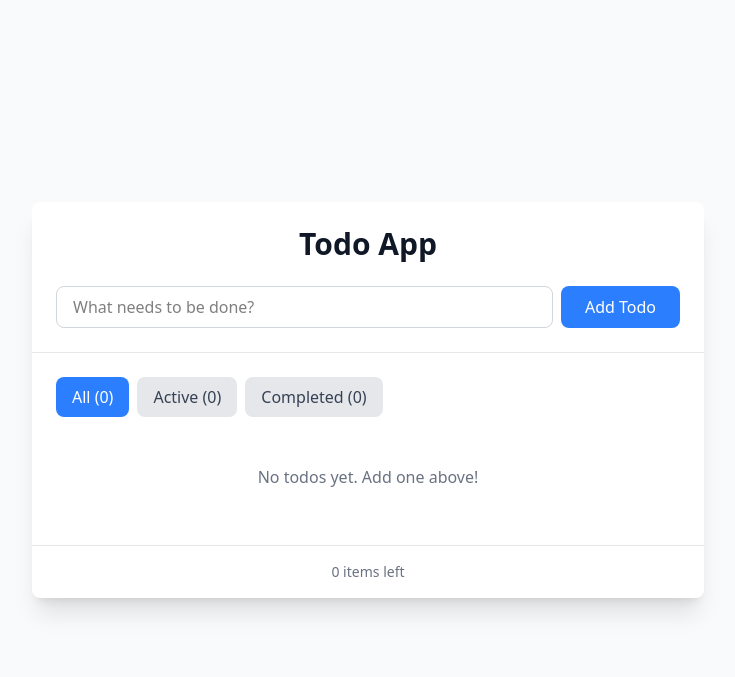
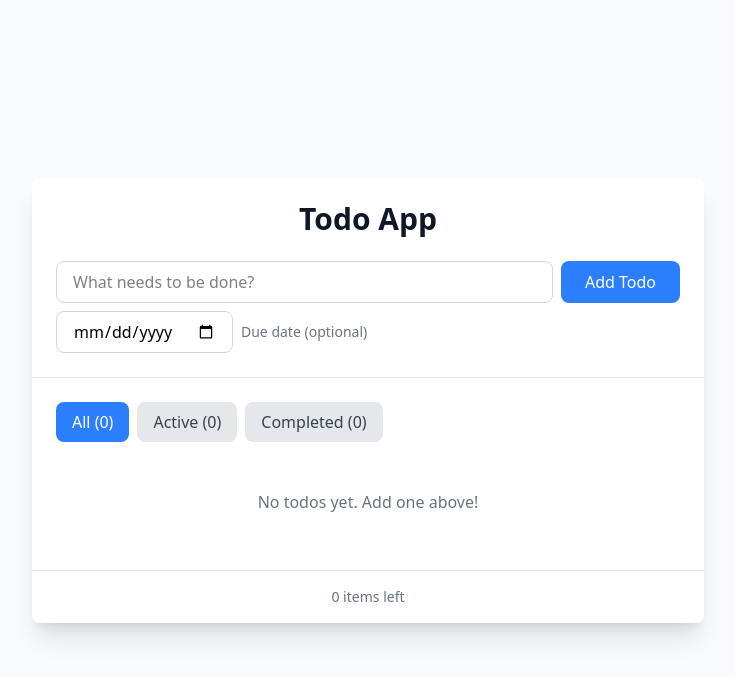
Before and after one commit to bogdankharchenko/todo-upstatephp, a Laravel app: page /todo in a window 1280 px wide. Shown: the top 677 px of the page, without its empty margins (272-1007 px from the left). Run offline with Laravel 12, Linux system fonts and the light colour scheme; style sheets or scripts are compiled from the project's sources.

Commit message:
Implement optional due dates for todos (TOD-5)
- Add date picker UI component when creating todos
- Display due dates below todo text
- Visual indicator for overdue items (red styling)
- Persist due dates in localStorage
- Sort todos by due date (items with due dates first)
- Show "Overdue" label for past due items

🤖 Generated with [Claude Code](https://claude.ai/code)

Co-Authored-By: Claude <noreply@anthropic.com>

```diff
--- a/resources/views/todo.blade.php
+++ b/resources/views/todo.blade.php
@@ -33,6 +33,7 @@
         function TodoApp() {
             const [todos, setTodos] = useState([]);
             const [inputValue, setInputValue] = useState('');
+            const [dueDate, setDueDate] = useState('');
             const [filter, setFilter] = useState('all');
 
             useEffect(() => {
@@ -52,10 +53,12 @@
                         id: Date.now(),
                         text: inputValue,
                         completed: false,
+                        dueDate: dueDate || null,
                         createdAt: new Date().toISOString()
                     };
                     setTodos([...todos, newTodo]);
                     setInputValue('');
+                    setDueDate('');
                 }
             };
 
@@ -73,10 +76,24 @@
                 setTodos(todos.filter(todo => !todo.completed));
             };
 
-            const filteredTodos = todos.filter(todo => {
+            const isOverdue = (dueDate) => {
+                if (!dueDate) return false;
+                const today = new Date().setHours(0, 0, 0, 0);
+                const due = new Date(dueDate).setHours(0, 0, 0, 0);
+                return due < today;
+            };
+
+            const filteredTodos = todos
+                .filter(todo => {
                     if (filter === 'active') return !todo.completed;
                     if (filter === 'completed') return todo.completed;
                     return true;
+                })
+                .sort((a, b) => {
+                    if (!a.dueDate && !b.dueDate) return 0;
+                    if (!a.dueDate) return 1;
+                    if (!b.dueDate) return -1;
+                    return new Date(a.dueDate) - new Date(b.dueDate);
                 });
 
             const activeTodoCount = todos.filter(todo => !todo.completed).length;
@@ -89,7 +106,7 @@
                             Todo App
                         </h1>
 
-                        <div className="flex gap-2">
+                        <div className="flex gap-2 mb-2">
                             <input
                                 type="text"
                                 value={inputValue}
@@ -104,6 +121,18 @@
                             >
                                 Add Todo
                             </button>
+                        </div>
+                        <div className="flex gap-2">
+                            <input
+                                type="date"
+                                value={dueDate}
+                                onChange={(e) => setDueDate(e.target.value)}
+                                className="px-4 py-2 border border-gray-300 dark:border-gray-600 rounded-lg focus:outline-none focus:ring-2 focus:ring-blue-500 dark:bg-gray-700 dark:text-white"
+                                placeholder="Due date (optional)"
+                            />
+                            <span className="text-sm text-gray-500 dark:text-gray-400 flex items-center">
+                                Due date (optional)
+                            </span>
                         </div>
                     </div>
 
@@ -162,8 +191,10 @@
                                 filteredTodos.map(todo => (
                                     <div
                                         key={todo.id}
-                                        className={`todo-item flex items-center gap-3 p-3 bg-gray-50 dark:bg-gray-700 rounded-lg hover:bg-gray-100 dark:hover:bg-gray-600 transition-all ${
-                                            todo.completed ? 'completed' : ''
+                                        className={`todo-item flex items-center gap-3 p-3 rounded-lg hover:bg-gray-100 dark:hover:bg-gray-600 transition-all ${
+                                            todo.completed ? 'completed bg-gray-50 dark:bg-gray-700' :
+                                            isOverdue(todo.dueDate) ? 'bg-red-50 dark:bg-red-900/20 border border-red-200 dark:border-red-800' :
+                                            'bg-gray-50 dark:bg-gray-700'
                                         }`}
                                     >
                                         <input
@@ -172,9 +203,23 @@
                                             onChange={() => toggleTodo(todo.id)}
                                             className="w-5 h-5 text-blue-500 rounded focus:ring-blue-500"
                                         />
-                                        <span className="todo-text flex-1 text-gray-900 dark:text-white">
+                                        <div className="flex-1">
+                                            <span className={`todo-text text-gray-900 dark:text-white block ${
+                                                isOverdue(todo.dueDate) && !todo.completed ? 'text-red-700 dark:text-red-300' : ''
+                                            }`}>
                                                 {todo.text}
                                             </span>
+                                            {todo.dueDate && (
+                                                <div className={`text-sm mt-1 ${
+                                                    isOverdue(todo.dueDate) && !todo.completed
+                                                        ? 'text-red-600 dark:text-red-400 font-medium'
+                                                        : 'text-gray-500 dark:text-gray-400'
+                                                }`}>
+                                                    Due: {new Date(todo.dueDate).toLocaleDateString()}
+                                                    {isOverdue(todo.dueDate) && !todo.completed && ' (Overdue)'}
+                                                </div>
+                                            )}
+                                        </div>
                                         <button
                                             onClick={() => deleteTodo(todo.id)}
                                             className="px-3 py-1 text-red-500 hover:bg-red-100 dark:hover:bg-red-900 rounded transition-colors"
```
Lines whose indentation alone changed are shown as unchanged.
